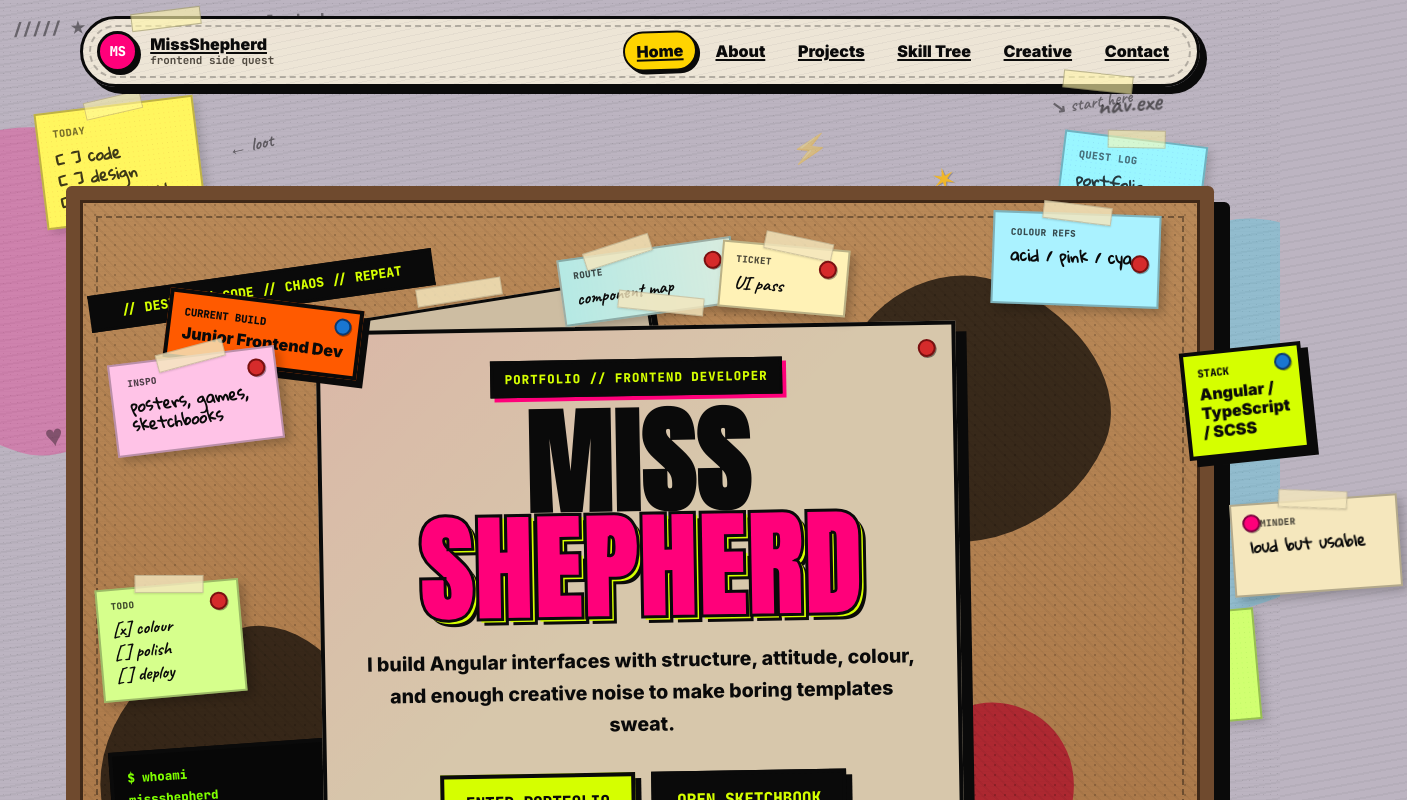
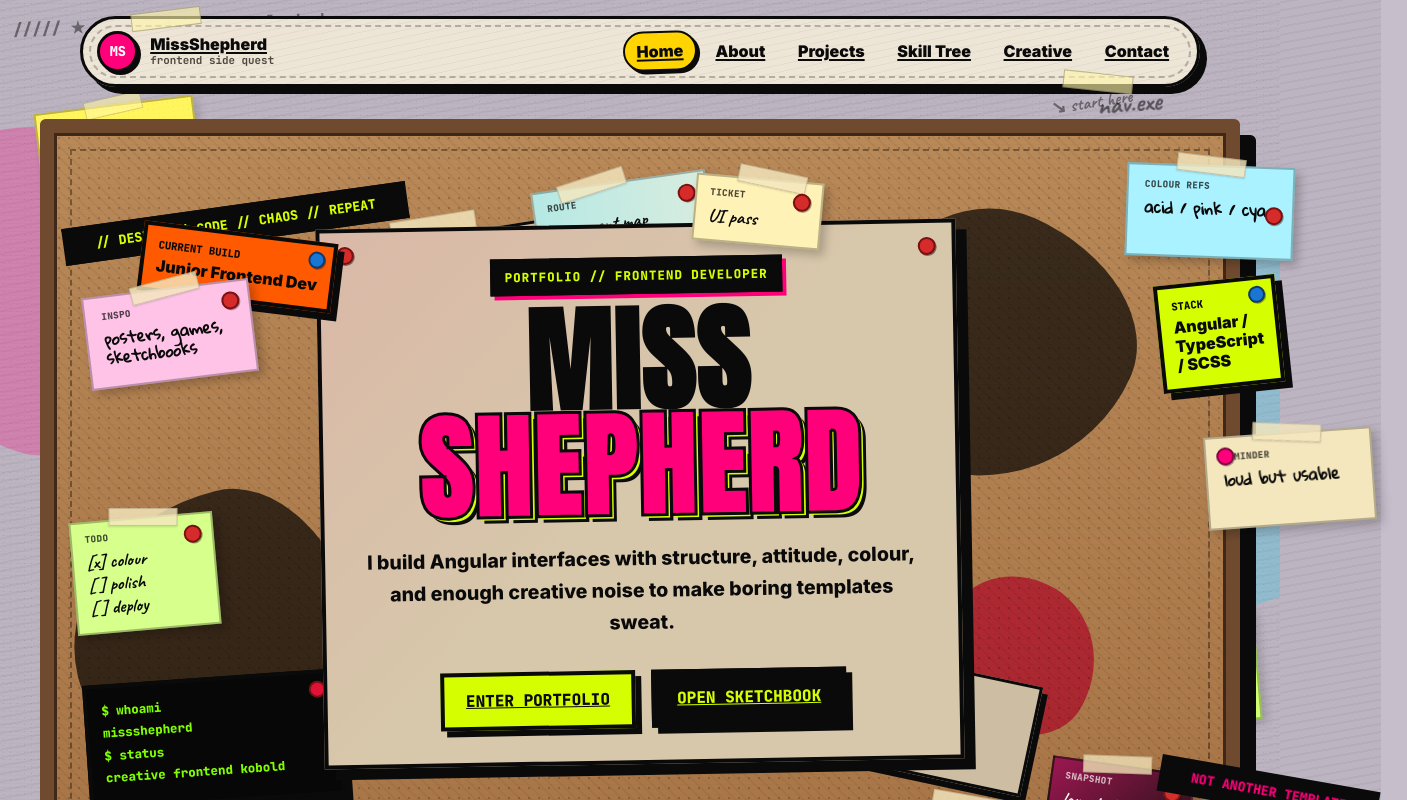
Before and after one commit to MissShepherd/missshepherd-portfolio, an Angular app: page / in a window 1280 px wide. Shown: the top 800 px of the page, 1407 px wide, since content can reach past the window. Built offline with nearby package versions, Linux system fonts and the light colour scheme.

Commit message:
refactor: adjust layout and positioning of hero section and pinboard for improved aesthetics

```diff
--- a/src/app/pages/home/home.scss
+++ b/src/app/pages/home/home.scss
@@ -1,22 +1,25 @@
 @import url('https://fonts.googleapis.com/css2?family=Anton&family=Bungee&family=Caveat:wght@600;700&family=Gloria+Hallelujah&family=Inter:wght@400;500;600;700;800;900&family=JetBrains+Mono:wght@500;700;800&family=Permanent+Marker&display=swap');
 
 .kobold-hero {
-  min-height: calc(100vh - 9rem);
+  min-height: auto;
   display: grid;
   place-items: start center;
-  padding: 2.2rem 0 7rem;
+  padding: 0 0 2.5rem;
+
+  width: 100vw;
+  margin-left: calc(50% - 50vw);
+  margin-top: -2rem;
 }
 
 /* Main cork pinboard */
-
 .pinboard {
   position: relative;
   isolation: isolate;
-  width: min(1320px, calc(100% - 2rem));
-  min-height: 820px;
+  width: min(1420px, calc(100vw - 5rem));
+  min-height: 750px;
   display: grid;
   place-items: center;
-  padding: 5rem 4.5rem;
+  padding: 3.8rem 4.8rem;
   border: 14px solid #6f4a2e;
   border-radius: 0.35rem;
   background:
@@ -489,8 +492,8 @@
 /* Sticky notes */
 
 .note-colour {
-  --x: 57rem;
-  --y: 0.8rem;
+  --x: 67rem;
+  --y: 2rem;
   --rot: 2deg;
   --z: 58;
 
```
